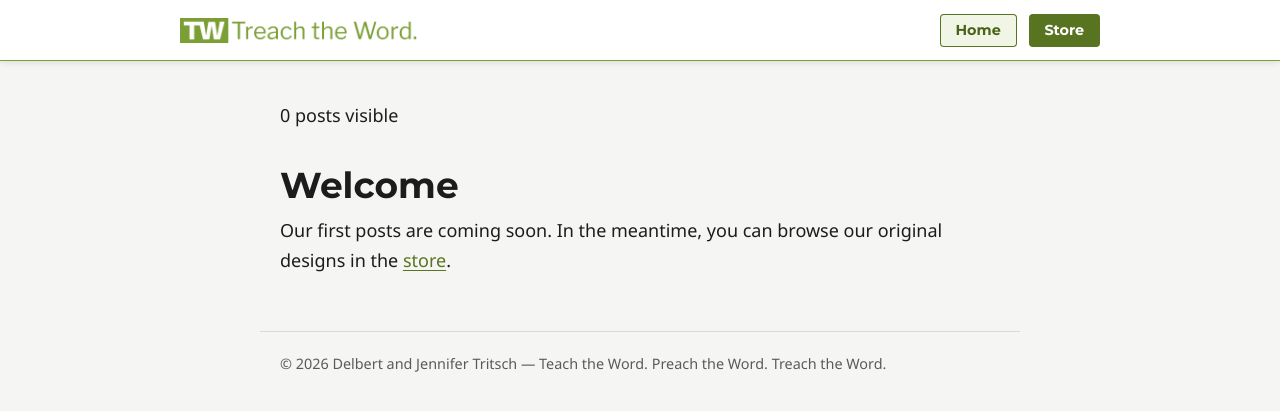
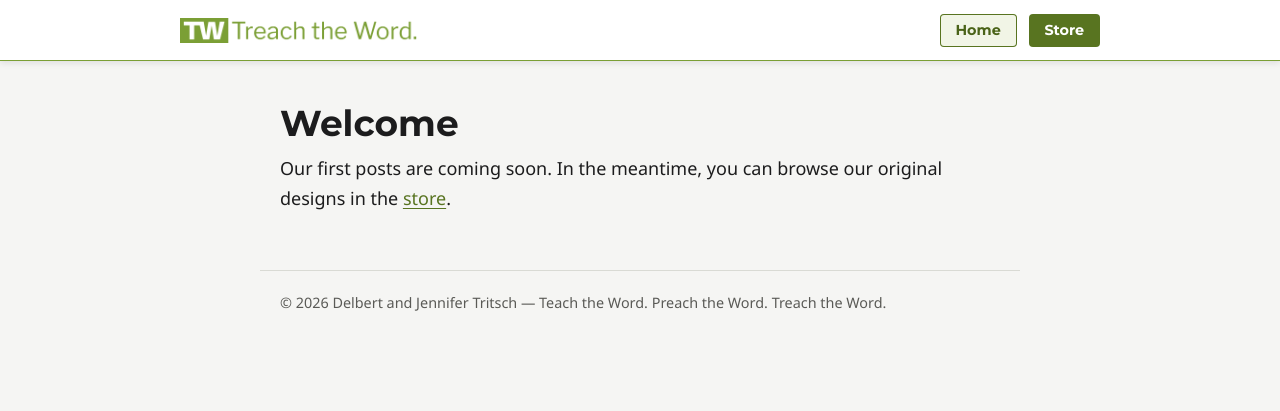
Before and after one commit to dtritsch/blog, a Jekyll site: the page built from index.html, in a window 1280 px wide. Shown: the top 411 px of the page. Built offline with Jekyll 4.4.1, drawn with Linux system fonts in a browser that asks for light colours.

Commit message:
Forgot to remove testing code

```diff
--- a/index.html
+++ b/index.html
@@ -8,7 +8,7 @@ layout: default
     {% assign visible_posts_count = visible_posts_count | plus: 1 %}
   {% endif %}
 {% endfor %}
-<p>{{ visible_posts_count }} posts visible</p>
+
 {%- comment -%} Toggle between the post list and the welcome message using the dynamic count {%- endcomment -%}
 {% if visible_posts_count > 0 %}
 <ul class="post-list">
```
